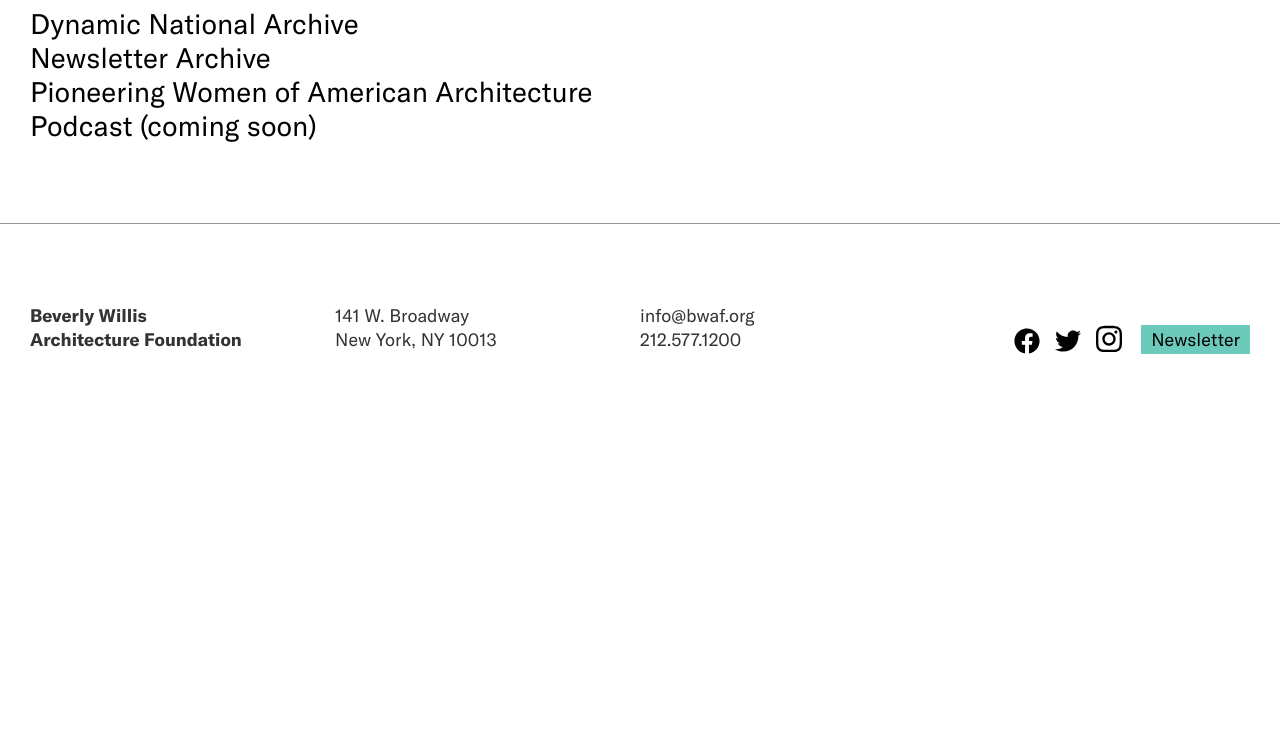
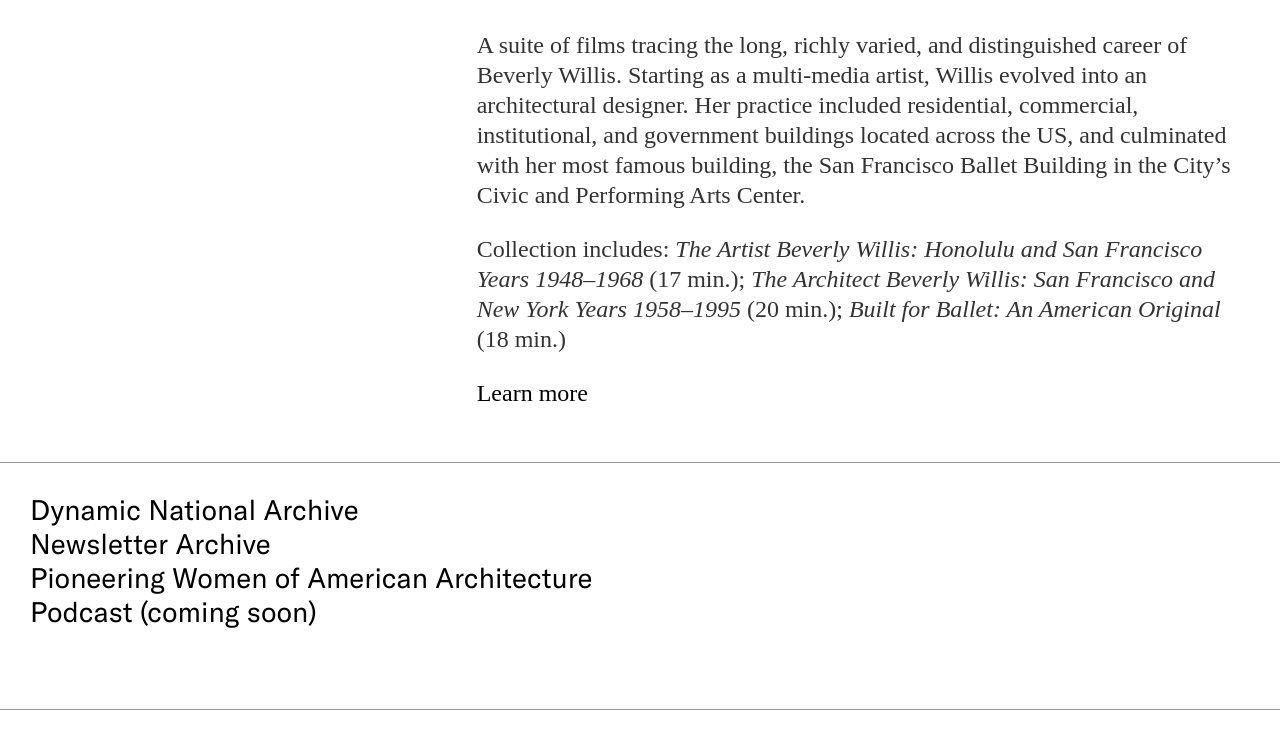
Before and after one commit to jengalas/bwaf-bbw, a Jekyll site: the page built from _resources/film-collection.md, in a window 1280 px wide and 900 px high, scrolled down 2023 px, cut to the strip 134-883 px from the top of the window. Built offline with Jekyll 4.4.1, drawn with Linux system fonts in a browser that asks for light colours; some web fonts are replaced; before the commit the page ends 2633 px from its top, so only the background shows below that.

Commit message:
Update from Forestry.io taliacotton updated _resources/film-collection.md

```diff
--- a/_resources/film-collection.md
+++ b/_resources/film-collection.md
@@ -50,5 +50,20 @@
     text: 'Beverly Willis: The Artist and the Architect'
   image: "/v1611528636/Rectangle_Copy_2_qemudp.png"
   section_break: true
+- template: text-block
+  include_left-hand_column_text_: true
+  lefthand_text:
+    header_type: Link
+    text: "Purchase a copy \Lof Beverly Willis: \LThe Artist and the Architect"
+    link_url: "/"
+  text_block: "A suite of films tracing the long, richly varied, and distinguished
+    career of Beverly Willis. Starting as a multi-media artist, Willis evolved into
+    an architectural designer. Her practice included residential, commercial, institutional,
+    and government buildings located across the US, and culminated with her most famous
+    building, the San Francisco Ballet Building in the City’s Civic and Performing
+    Arts Center. \n\nCollection includes: _The Artist Beverly Willis: Honolulu and
+    San Francisco Years 1948–1968_ (17 min.); _The Architect Beverly Willis: San Francisco
+    and New York Years 1958–1995_ (20 min.); _Built for Ballet: An American Original_
+    (18 min.) \n\n[Learn more](/)"
 
 ---
```
